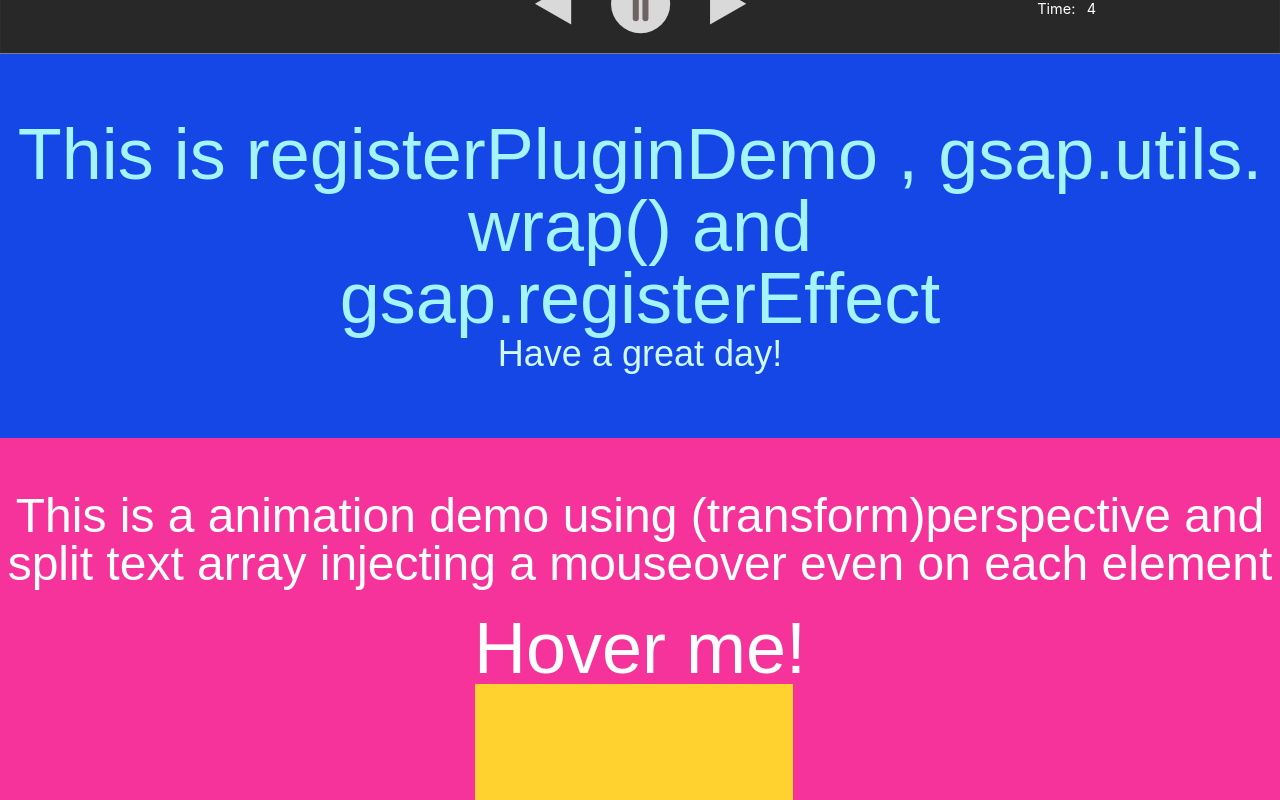
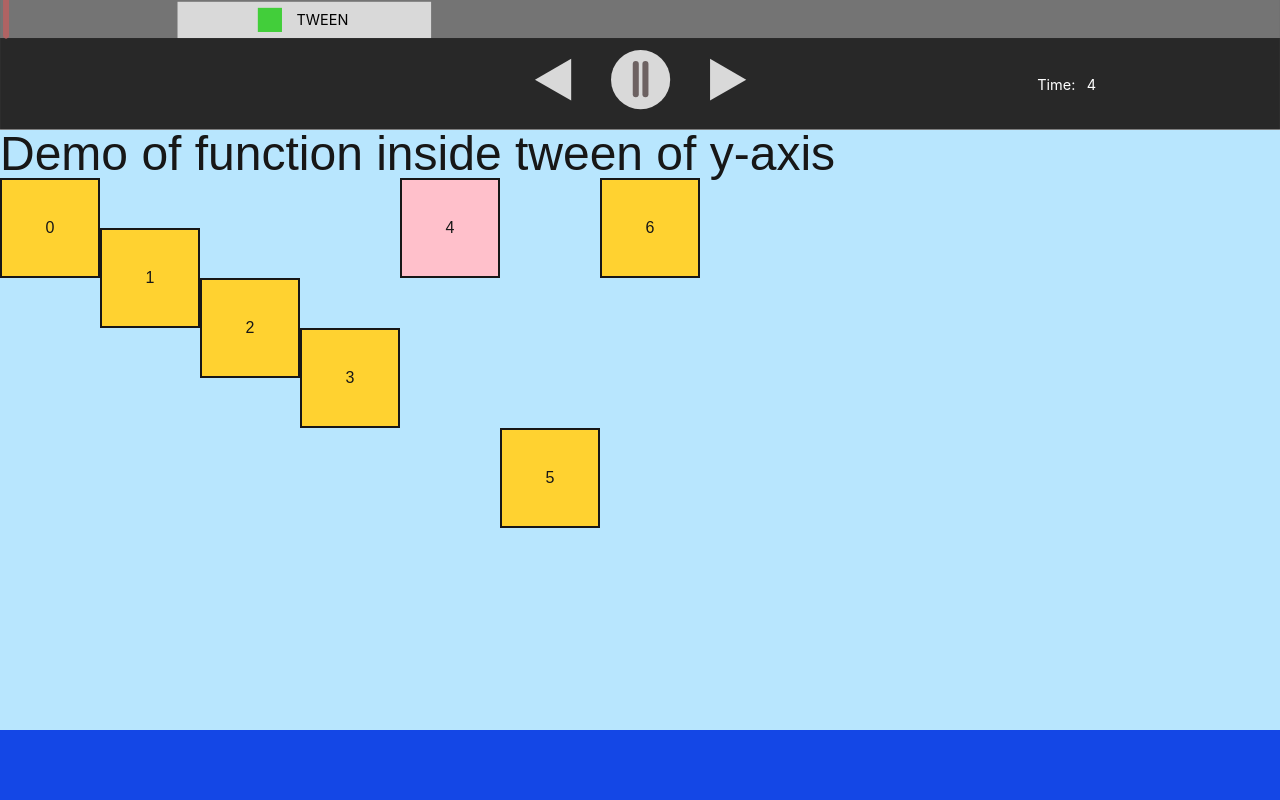
Before and after one commit to dev-zyrushiyao/gsap-sketchpad-v2, a Next.js app: page / in a window 1280 px wide. Shown: the part 1080-1880 px from the top of the page. Built offline with nearby package versions, Linux system fonts and the light colour scheme.

Commit message:
Added a function tween property sketch pad.

```diff
--- /dev/null
+++ b/app/components/FunctionYDemo.tsx
@@ -0,0 +1,56 @@
+import { useGSAP } from "@gsap/react";
+import gsap from "gsap";
+import React, { useRef } from "react";
+
+gsap.registerPlugin(useGSAP);
+
+export default function FunctionYDemo() {
+  const container = useRef<HTMLDivElement>(null);
+
+  useGSAP(
+    () => {
+      const itemBoxes = container.current?.querySelectorAll(".item-box");
+      if (!itemBoxes) return;
+
+      gsap.to(itemBoxes, {
+        y: (index: number, target: HTMLElement, targets: HTMLElement[]) => {
+          if (target.textContent === "6" || target.textContent === "4") {
+            return 0;
+          }
+
+          return index * 50;
+        },
+        backgroundColor: function (
+          index: number,
+          target: HTMLElement,
+          targets: HTMLElement[],
+        ) {
+          if (target.textContent === "4") {
+            return "pink";
+          }
+
+          return "none";
+        },
+      });
+    },
+    { scope: container },
+  );
+
+  return (
+    <div className="h-150 w-full bg-sky-200">
+      <h3 className="text-5xl">Demo of function inside tween of y-axis</h3>
+      <div ref={container} className="wrapper flex flex-row">
+        {Array.from({ length: 7 }, (_, index) => {
+          return (
+            <div
+              key={index}
+              className="item-box w-25 h-25 bg-amber-300 border-2 flex flex-col justify-center items-center"
+            >
+              {index}
+            </div>
+          );
+        })}
+      </div>
+    </div>
+  );
+}
--- a/app/components/WrapText.tsx
+++ b/app/components/WrapText.tsx
@@ -61,7 +61,7 @@ export default function WrapText() {
     >
       <h1 className="text-cyan-200 text-7xl text-center">
         This is registerPluginDemo , gsap.utils.wrap() and <br />{" "}
-        gsap.registerEffect
+        gsap.registerEffect()
       </h1>
 
       <p className="text-cyan-100 text-4xl">Have a great day!</p>
--- a/app/page.tsx
+++ b/app/page.tsx
@@ -1,5 +1,6 @@
 "use client";
 
+import FunctionYDemo from "./components/FunctionYDemo";
 import MouseDemo from "./components/MouseDemo";
 import RotationDimensionText from "./components/RotationDimensionText";
 import RubberText from "./components/RubberText";
@@ -13,6 +14,7 @@ export default function Home() {
     <div>
       <SchoolTravel />
       <TimelineVisualizer />
+      <FunctionYDemo />
       <WrapText />
       <RotationDimensionText />
       <MouseDemo />
```
